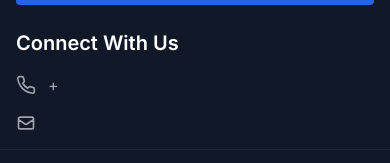
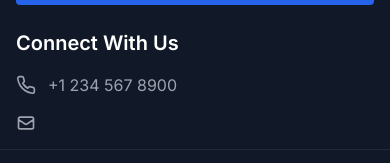
Before and after one commit to Sangi2020/tl-scf-strategies-enhancement, a Next.js app: page /about-us in a window 390 px wide. Shown: the part 5339-5502 px from the top of the page. Built offline with nearby package versions, Linux system fonts and the light colour scheme; no server answers.

Commit message:
Change phone number format in Footer.jsx
Updated phone number display in Footer component.

```diff
--- a/src/components/Footer.jsx
+++ b/src/components/Footer.jsx
@@ -188,7 +188,9 @@
                   className="flex items-center space-x-3 text-gray-400 hover:text-blue-400 transition-colors group"
                 >
                   <PhoneIcon className="w-5 h-5 group-hover:scale-110 transition-transform" />
-                  <span className="text-base md:text-lg">+{phone} </span>
+                  {/* <span className="text-base md:text-lg">+{phone} </span>*/}
+                  <span className="text-base md:text-lg">+1 234 567 8900</span>
+
                 </a>
 
                 <a
```
